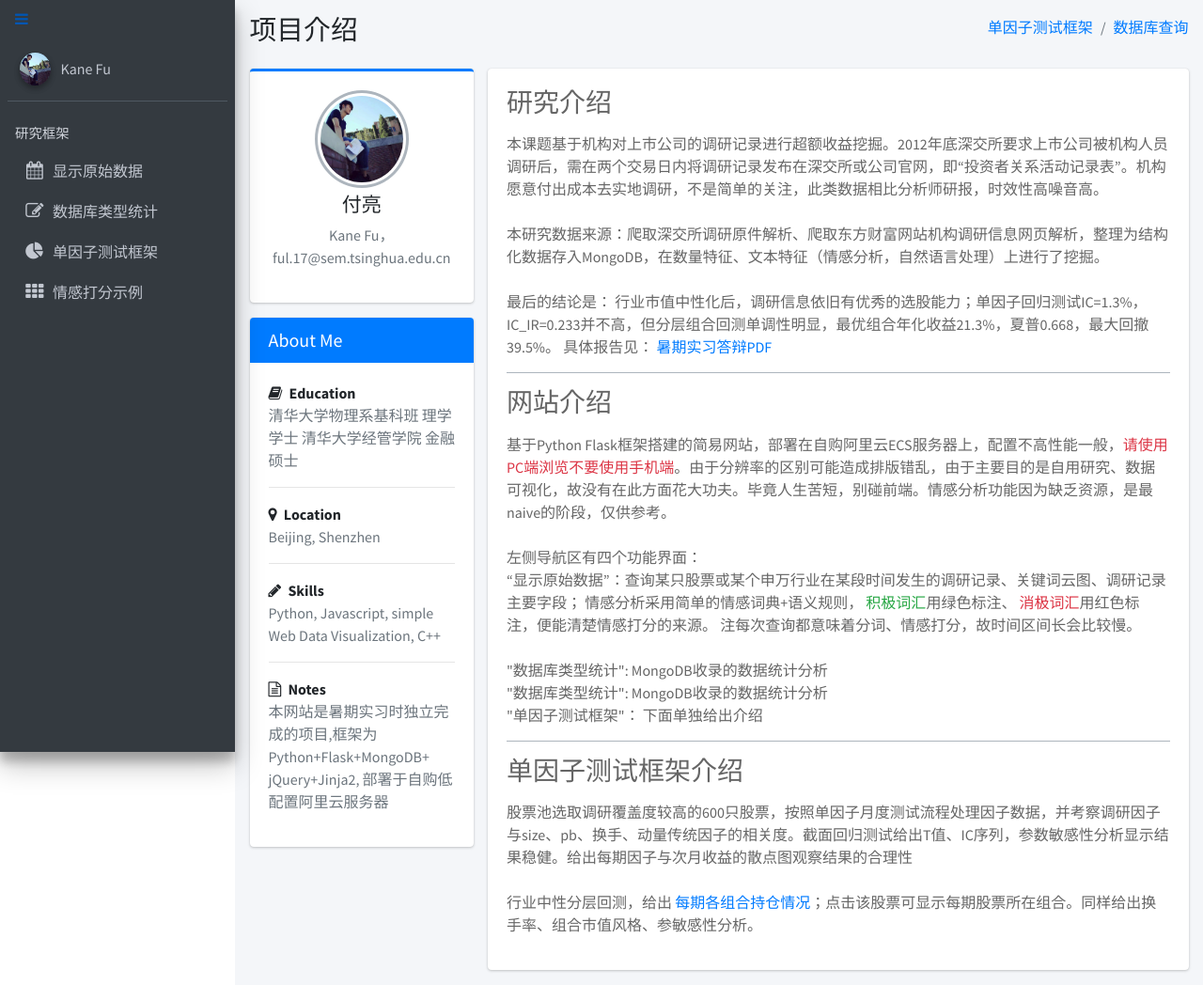
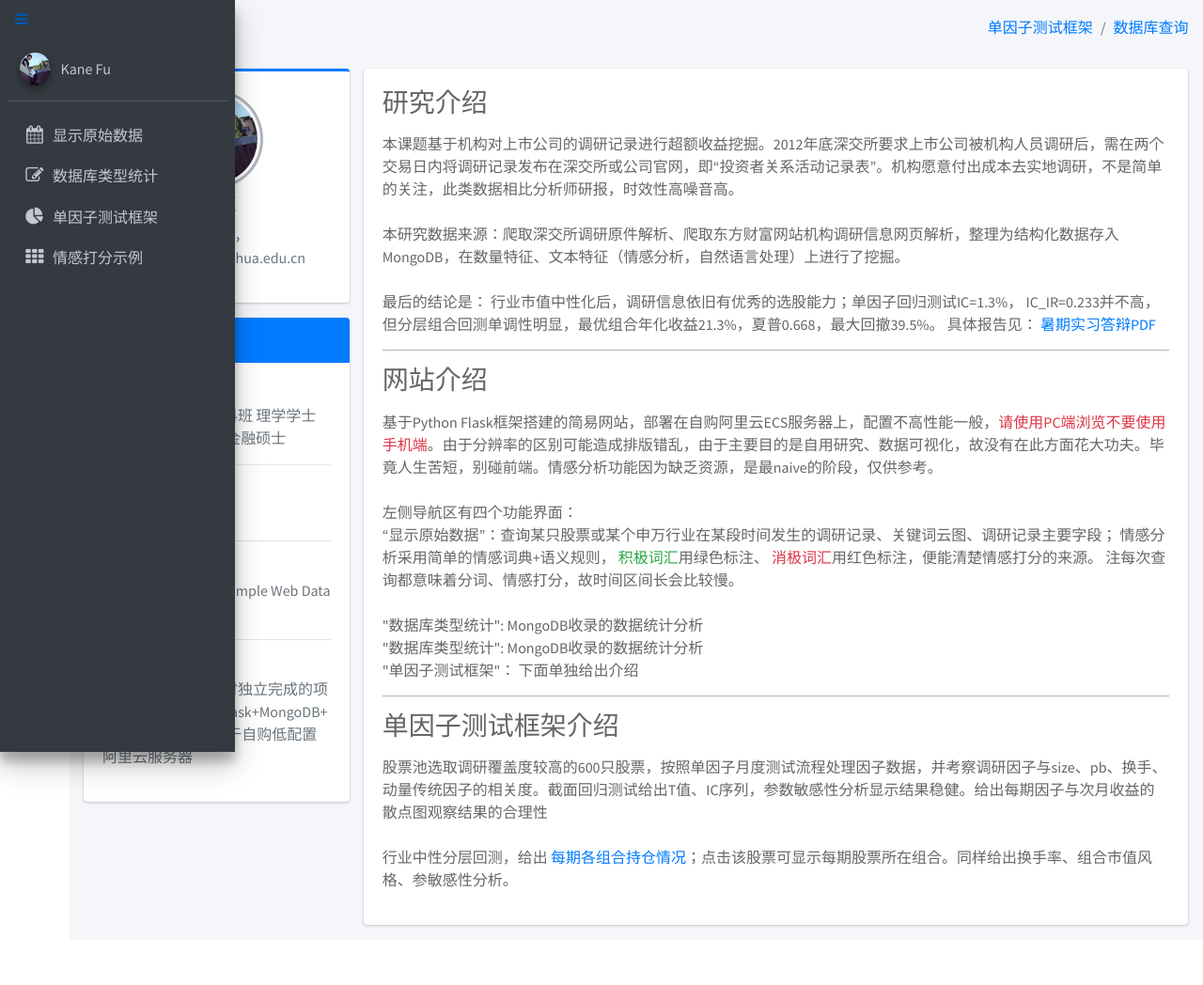
Before and after one commit to KaneFu/myWebsite, a Flask app: page / in a window 1280 px wide. Shown: the whole page at 94% size. After the commit the page ends 987 px from the top, so only its background shows below. Run offline with Flask 2, Linux system fonts and the light colour scheme; parts of the project's set-up code (start-up, migrations or seed data) failed here and were passed over; some libraries are stand-ins or nearby versions.

Commit message:
final_commit

```diff
--- a/templates/base.html
+++ b/templates/base.html
@@ -76,7 +76,7 @@
 
 
 
-<body class="hold-transition sidebar-mini">
+<body class="hold-transition sidebar-mini sidebar-collapse">
 
     <div class="wrapper">
 
```
